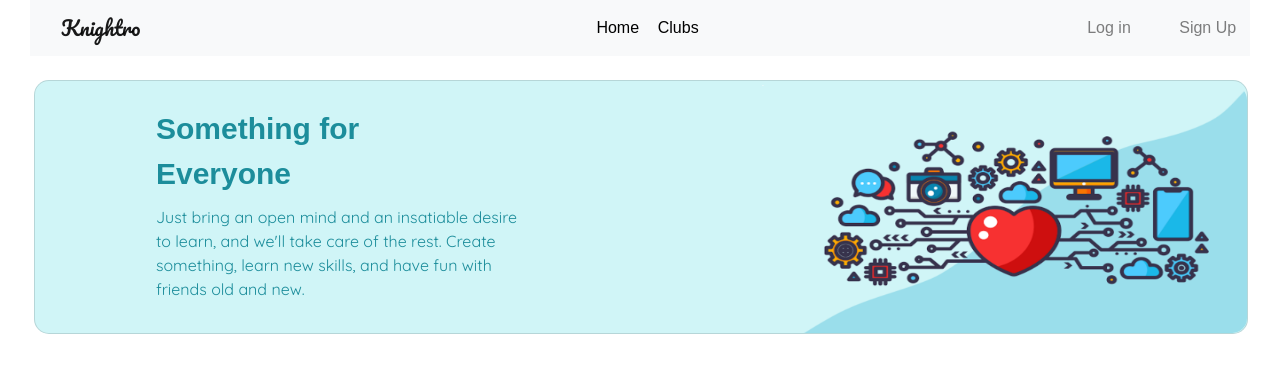
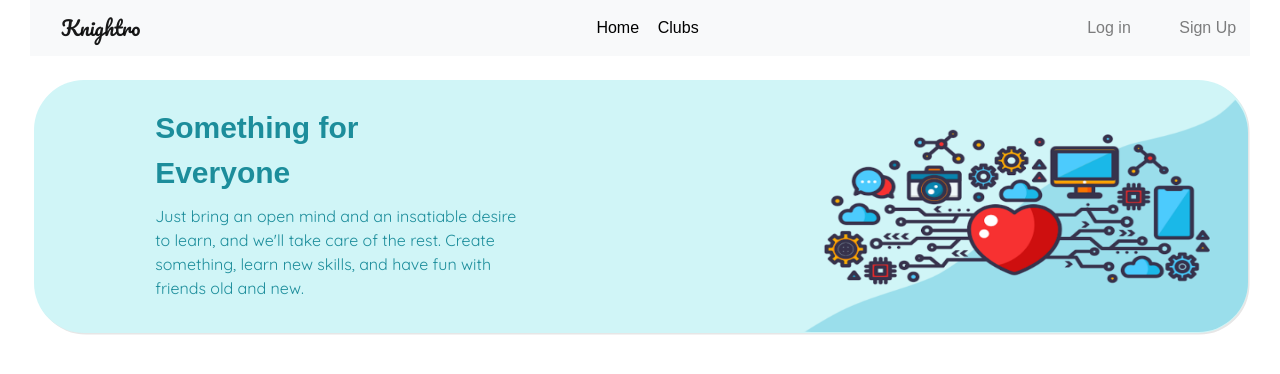
Before and after one commit to joseiciano/UCFMasterCalendar_web, a React (Create React App) app: page / in a window 1280 px wide. Shown: the top 374 px of the page. Built offline with nearby package versions, Linux system fonts and the light colour scheme.

Commit message:
fixed the border

```diff
--- a/src/components/Welcome.js
+++ b/src/components/Welcome.js
@@ -44,8 +44,9 @@ const styles = {
             height: "50%",
             left: "4%",
             width: "144%",
-            borderRadius: "15px 15px 15px 15px"
-
+            borderRadius: "50px 50px 50px 50px",
+        borderStyle: "none",
+        boxShadow: "1.5px 1.5px #E6E6E6",
         },
 
     hearty: {
@@ -54,7 +55,7 @@ const styles = {
         height: "98.5%",
         //padding: ".2%",
         right: "-60%",
-        borderRadius: "0px 15px 15px 0px",
+        borderRadius: "50px 50px 50px 50px",
         top: "-85%"
     },
 
```
